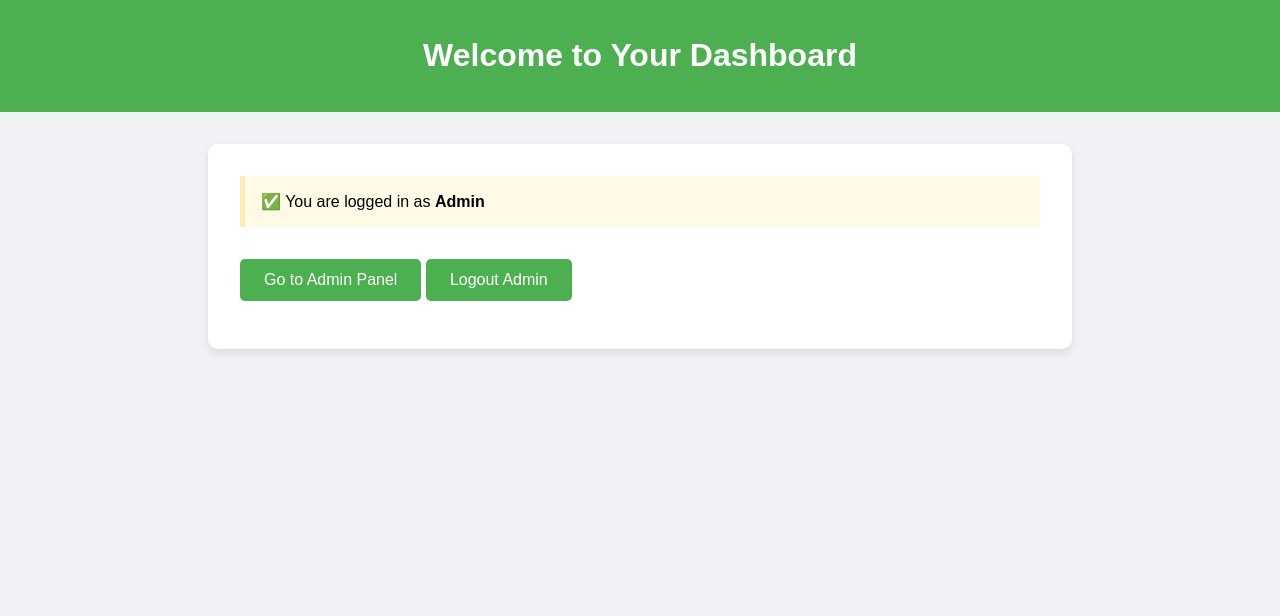
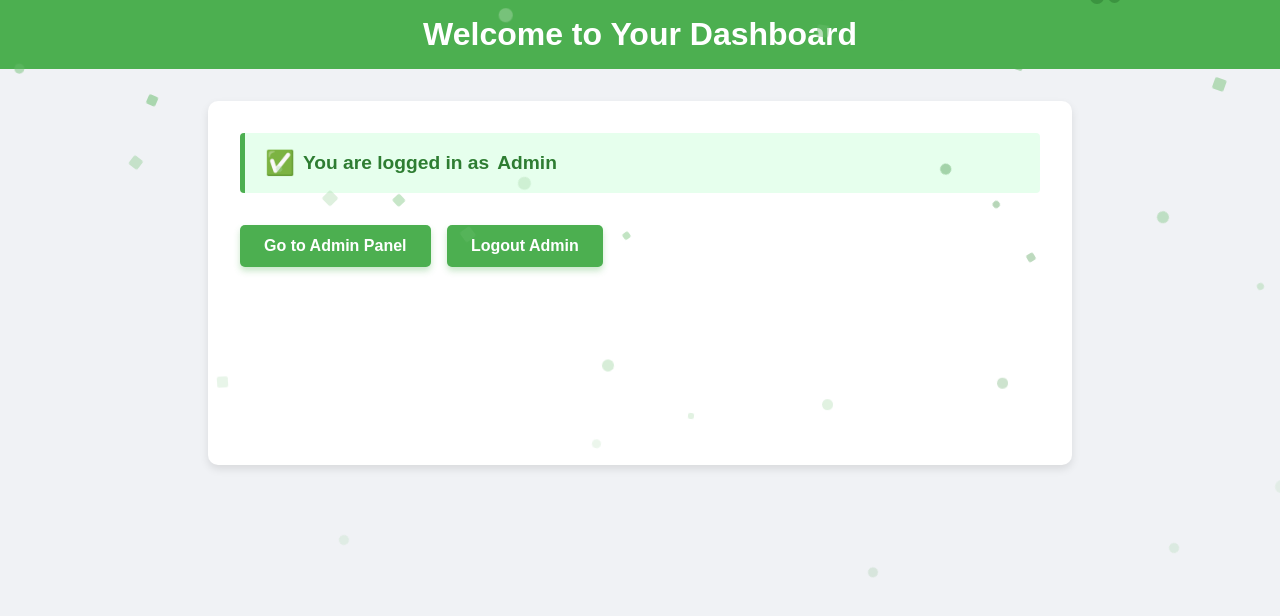
Before and after one commit to Legend-Xaryab/Approvex-Cha7x, a Flask app: page / in a window 1280 px wide. Shown: the top 616 px of the page. Run offline with Flask 3, Linux system fonts and the light colour scheme; the visitor is signed in with stand-in values (Sample User, id 1).

Commit message:
Update home.html

```diff
--- a/templates/home.html
+++ b/templates/home.html
@@ -9,12 +9,21 @@
             background: #f0f2f5;
             margin: 0;
             padding: 0;
+            overflow-x: hidden;
         }
         header {
             background-color: #4CAF50;
             color: white;
             padding: 1rem;
             text-align: center;
+            position: relative;
+            overflow: hidden;
+        }
+        header h1 {
+            margin: 0;
+            font-weight: 700;
+            font-size: 2rem;
+            animation: slideInDown 1s ease forwards;
         }
         main {
             max-width: 800px;
@@ -23,25 +32,102 @@
             padding: 2rem;
             border-radius: 10px;
             box-shadow: 0 4px 8px rgba(0,0,0,0.1);
+            min-height: 300px;
+            position: relative;
         }
         a.button {
             display: inline-block;
-            margin: 1rem 0;
+            margin: 1rem 0.75rem 1rem 0;
             padding: 0.75rem 1.5rem;
             background: #4CAF50;
             color: white;
             text-decoration: none;
             border-radius: 5px;
-            transition: 0.3s;
+            transition: background 0.3s, transform 0.3s;
+            font-weight: 600;
+            box-shadow: 0 4px 6px rgba(76,175,80,0.3);
+            user-select: none;
         }
         a.button:hover {
             background: #45a049;
+            transform: scale(1.05);
+            box-shadow: 0 6px 10px rgba(69,160,73,0.5);
         }
         .notice {
-            padding: 1rem;
+            padding: 1rem 1.25rem;
             background: #fffae6;
             border-left: 5px solid #ffecb3;
             margin-bottom: 1rem;
+            font-size: 1.1rem;
+            color: #665c00;
+            border-radius: 4px;
+            animation: fadeIn 1s ease forwards;
+        }
+        .notice.logged-in {
+            background: #e6ffed;
+            border-left-color: #4CAF50;
+            color: #2e7d32;
+            font-weight: 700;
+            font-size: 1.2rem;
+            display: flex;
+            align-items: center;
+            gap: 0.5rem;
+            animation: fadeInScale 1s ease forwards;
+        }
+        .notice.logged-in::before {
+            content: "✅";
+            font-size: 1.5rem;
+        }
+
+        /* Animations */
+        @keyframes slideInDown {
+            0% {
+                opacity: 0;
+                transform: translateY(-50px);
+            }
+            100% {
+                opacity: 1;
+                transform: translateY(0);
+            }
+        }
+        @keyframes fadeIn {
+            from {opacity: 0;}
+            to {opacity: 1;}
+        }
+        @keyframes fadeInScale {
+            0% {
+                opacity: 0;
+                transform: scale(0.8);
+            }
+            100% {
+                opacity: 1;
+                transform: scale(1);
+            }
+        }
+        @keyframes confetti-fall {
+            0% {
+                transform: translateY(-100vh) rotate(0deg);
+                opacity: 1;
+            }
+            100% {
+                transform: translateY(100vh) rotate(360deg);
+                opacity: 0;
+            }
+        }
+        /* Confetti pieces */
+        .confetti {
+            position: fixed;
+            width: 10px;
+            height: 10px;
+            background-color: #4CAF50;
+            opacity: 0.8;
+            top: -10px;
+            animation-name: confetti-fall;
+            animation-timing-function: linear;
+            animation-iteration-count: infinite;
+            pointer-events: none;
+            border-radius: 2px;
+            z-index: 9999;
         }
     </style>
 </head>
@@ -51,13 +137,13 @@
     </header>
     <main>
         {% if session.get('admin_logged_in') %}
-            <div class="notice">
-                ✅ You are logged in as <b>Admin</b>
+            <div class="notice logged-in" id="loginNotice">
+                You are logged in as <b>Admin</b>
             </div>
             <a class="button" href="{{ url_for('admin_panel') }}">Go to Admin Panel</a>
             <a class="button" href="{{ url_for('admin_logout') }}">Logout Admin</a>
         {% else %}
-            <div class="notice">
+            <div class="notice" id="userNotice">
                 Welcome! You are logged in as a normal user.
             </div>
             <a class="button" href="{{ url_for('convo') }}">Start Convo Tasks</a>
@@ -68,5 +154,35 @@
             <a class="button" href="{{ url_for('admin_login') }}">Admin Login</a>
         {% endif %}
     </main>
+
+    {% if session.get('admin_logged_in') %}
+    <script>
+        // Create confetti animation on login
+        const confettiCount = 80;
+        const colors = ['#4CAF50', '#81C784', '#388E3C', '#A5D6A7', '#66BB6A'];
+
+        function createConfettiPiece() {
+            const confetti = document.createElement('div');
+            confetti.classList.add('confetti');
+            confetti.style.backgroundColor = colors[Math.floor(Math.random() * colors.length)];
+            confetti.style.left = Math.random() * 100 + 'vw';
+            confetti.style.animationDuration = (Math.random() * 3 + 2) + 's';
+            confetti.style.animationDelay = (Math.random() * 5) + 's';
+            confetti.style.width = confetti.style.height = (Math.random() * 8 + 6) + 'px';
+            confetti.style.borderRadius = Math.random() > 0.5 ? '50%' : '2px';
+            document.body.appendChild(confetti);
+
+            // Remove confetti after animation
+            setTimeout(() => {
+                confetti.remove();
+            }, 7000);
+        }
+
+        // Burst confetti on page load
+        for(let i = 0; i < confettiCount; i++) {
+            setTimeout(createConfettiPiece, i * 50);
+        }
+    </script>
+    {% endif %}
 </body>
 </html>
```
